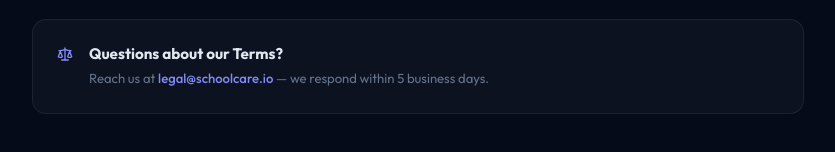
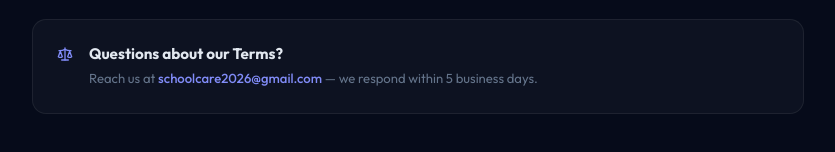
Before and after one commit to masihur96/SchoolCare-Web, a Next.js app: page /terms in a window 1280 px wide. Shown: the part 4262-4414 px from the top of the page, without its empty margins (366-1201 px from the left). Built offline with nearby package versions, Linux system fonts and the light colour scheme.

Commit message:
Privacy policy and terms and condition

```diff
--- a/src/app/privacy/page.tsx
+++ b/src/app/privacy/page.tsx
@@ -288,7 +288,7 @@
             <div>
               <div className="legal-end-title">Your privacy matters to us</div>
               <div className="legal-end-sub">
-                Questions? Contact our Privacy team at <a href="mailto:schoolcare2026@gmail.com">privacy@schoolcare.io</a>.
+                Questions? Contact our Privacy team at <a href="mailto:schoolcare2026@gmail.com">schoolcare2026@gmail.com</a>.
                 We respond within 5 business days.
               </div>
             </div>
--- a/src/app/terms/page.tsx
+++ b/src/app/terms/page.tsx
@@ -246,7 +246,7 @@
             <div>
               <div className="legal-end-title">Questions about our Terms?</div>
               <div className="legal-end-sub">
-                Reach us at <a href="mailto:schoolcare2026@gmail.com">legal@schoolcare.io</a> — we respond within 5 business days.
+                Reach us at <a href="mailto:schoolcare2026@gmail.com">schoolcare2026@gmail.com</a> — we respond within 5 business days.
               </div>
             </div>
           </div>
```
